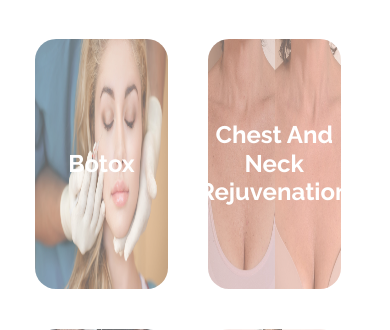
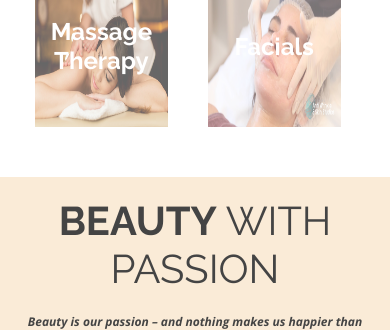
Before and after one commit to ENGAbdullahMamun/primespa.github.io, a PHP site: page / in a window 390 px wide. Shown: the part 4135-4465 px from the top of the page. Run offline with PHP 8.4, Linux system fonts and the light colour scheme; some libraries are stand-ins or nearby versions; some web fonts are replaced.

Commit message:
Add files via upload

```diff
--- a/css/style.css
+++ b/css/style.css
@@ -373,7 +373,7 @@ padding: 20px 0;
   color: #555;
   font-family: "Raleway", sans-serif;
   font-weight: 700;
-  font-size: 16px;
+  font-size: 14px;
   outline: none;
 }
 
@@ -402,7 +402,7 @@ padding: 20px 0;
   color: #333;
   transition: 0.3s;
   display: block;
-  font-size: 13px;
+  font-size: 15px;
   text-transform: none;
 }
 
@@ -563,8 +563,9 @@ margin: 0;
 
 }
 
-/* About Section
---------------------------------*/
+.jjjj{
+padding-left: 50px;
+}
 
 #about {
   padding: 60px 0 30px 0;
@@ -617,9 +618,6 @@ margin: 0;
   padding-bottom: 10px;
 }
 
-/* Services Section
---------------------------------*/
-
 #services {
   padding: 30px 0 0 0;
 }
@@ -670,8 +668,8 @@ margin: 0;
   color: #444;
 }
 .imgg{
-    height: 250px;
-    width: 230px;
+    height: 190px;
+    width: 150px;
 
 }
 #services .box p {
@@ -753,6 +751,7 @@ box-shadow: 0px 0px 27px -2px rgba(0,0,0,0.68);
   height: 100%;
   opacity: 1;
   transition: all ease-in-out 0.4s;
+  color: black;
 }
 .conta{
   background-image: url("../foot.jpg");
@@ -779,8 +778,7 @@ box-shadow: 0px 0px 27px -2px rgba(0,0,0,0.68);
   font-weight: 700;
 }
 .fk{
-  margin: 60px;
-
+  margin: 90px;
 }
 #portfolio .portfolio-item img {
   transition: all ease-in-out 0.4s;
@@ -833,7 +831,6 @@ box-shadow: 0px 0px 27px -2px rgba(0,0,0,0.68);
   margin: 0 auto;
 }
 .wrk{
-
 border: 20px solid white;
 opacity: 0.6;
 
@@ -1180,12 +1177,12 @@ display: none;
         display: none;
     }
     .frmmm{
-       padding: -10px;
+      padding: ;
       margin-bottom: 50px;
     }
     .smart{
         height: 150px;
-        width: 360px ;
+        width: 390px ;
         display: inline-block ;
         margin: 0;
         padding: 0
@@ -1194,9 +1191,13 @@ display: none;
 
     width: 1000px;
 }
+.mapp{
+  margin-bottom :-55px
+}
 .conta{
   background-image: url("../foot.jpg");
   background-color: #cccccc;
+  margin-top: 50px;
 }
     .conta .tact{
         margin-top: 0px;
@@ -1239,19 +1240,14 @@ font-size: 20px;
 
 }
 .imgg{
-    height: 250px;
-    width: 230px;
-    border-radius: 21px 21px 21px 21px;
--moz-border-radius: 21px 21px 21px 21px;
--webkit-border-radius: 21px 21px 21px 21px;
+  height: 160px;
+  width: 150px;
 }
 .wrk{
 
 border: 20px solid white;
 width: 48%;
-height: -10%;
-margin: 0;
-padding: 0;
+height: 10%;
     }
 .beauty a{
 font-size: 15px;
--- a/index.html
+++ b/index.html
@@ -470,23 +483,10 @@ During our complimentary consultations, I help our guests select the best servic
 
             <div class="col-lg-3 col-md-4 wrk">
             <div class="portfolio-item wow fadeInUp">
-              <a href="pages/img/sld/Botox.jpg" class="portfolio-popup">
-                <img src="pages/img/sld/Botox.jpg" alt="" class="imgg">
+              <a href="pages/img/sld/Laser%20Hair%20Removal.jpg" class="portfolio-popup">
+                <img src="pages/img/sld/Laser%20Hair%20Removal.jpg" alt="" class="imgg">
                 <div class="portfolio-overlay">
-                  <div class="portfolio-info"><h2 class="wow fadeInUp">Botox</h2></div>
-                </div>
-              </a>
-            </div>
-          </div>
-
-
-
-            <div class="col-lg-3 col-md-4 wrk">
-            <div class="portfolio-item wow fadeInUp">
-              <a href="pages/img/sld/Chest%20and%20Neck%20Rejuvenation.jpg" class="portfolio-popup">
-                <img src="pages/img/sld/Chest%20and%20Neck%20Rejuvenation.jpg" alt="" class="imgg">
-                <div class="portfolio-overlay">
-                  <div class="portfolio-info"><h2 class="wow fadeInUp">Chest and Neck Rejuvenation</h2></div>
+                  <div class="portfolio-info"><h2 class="wow fadeInUp">Laser Hair Removal</h2></div>
                 </div>
               </a>
             </div>
@@ -520,10 +521,10 @@ During our complimentary consultations, I help our guests select the best servic
 
             <div class="col-lg-3 col-md-4 wrk">
             <div class="portfolio-item wow fadeInUp">
-              <a href="pages/img/sld/Dermaplane.jpg" class="portfolio-popup">
-                <img src="pages/img/sld/Dermaplane.jpg" alt="" class="imgg">
+              <a href="pages/img/sld/Massage%20Therapy.jpg" class="portfolio-popup">
+                <img src="pages/img/sld/Massage%20Therapy.jpg" alt="" class="imgg">
                 <div class="portfolio-overlay">
-                  <div class="portfolio-info"><h2 class="wow fadeInUp">Dermaplane</h2></div>
+                  <div class="portfolio-info"><h2 class="wow fadeInUp">Massage Therapy</h2></div>
                 </div>
               </a>
             </div>
```
Also changed, not shown: other parts of index.html (+28 -14 lines).
